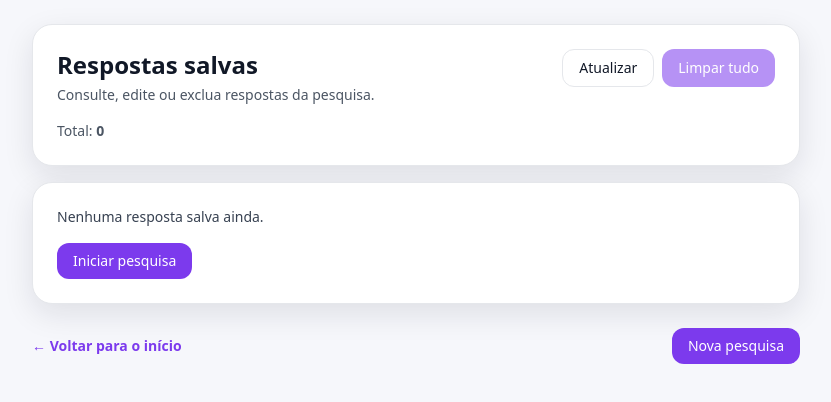
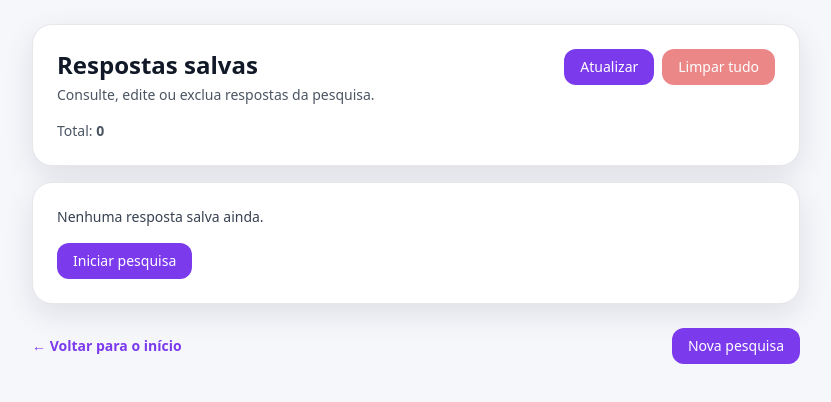
Before and after one commit to joao-holanda19/binds-satisfaction-test, a Vue app: page /responses in a window 1280 px wide. Shown: the top 402 px of the page, without its empty margins (224-1055 px from the left). Built offline with nearby package versions, Linux system fonts and the light colour scheme.

Commit message:
Padroniza cores dos botões de ação (roxo e vermelho)

```diff
--- a/src/style.css
+++ b/src/style.css
@@ -2,21 +2,17 @@
 @tailwind components;
 @tailwind utilities;
 
-/* ============== */
-/* Binds Theme    */
-/* ============== */
 :root {
   /* Core */
   --binds-purple: 124 58 237; /* #7C3AED */
-  --binds-purple-600: 124 58 237;
   --binds-purple-700: 109 40 217; /* #6D28D9 */
 
   /* Surfaces */
-  --bg: 246 247 251;         /* fundo bem claro */
-  --card: 255 255 255;       /* branco */
-  --text: 17 24 39;          /* gray-900 */
-  --muted: 107 114 128;      /* gray-500 */
-  --border: 229 231 235;     /* gray-200 */
+  --bg: 246 247 251;
+  --card: 255 255 255;
+  --text: 17 24 39;
+  --muted: 107 114 128;
+  --border: 229 231 235;
 
   /* Shadows */
   --shadow: 0 10px 30px rgba(17, 24, 39, 0.10);
@@ -32,31 +28,35 @@ body {
   color: rgb(var(--text));
 }
 
-/* Seleção de texto com cor da marca */
+/* Seleção de texto */
 ::selection {
   background: rgba(var(--binds-purple), 0.22);
 }
 
-/* Um “brilho” suave de fundo (bem parecido com o estilo dos prints) */
+/* Fundo com glow roxo */
 .binds-bg {
   background:
     radial-gradient(900px 600px at 50% 72%, rgba(var(--binds-purple), 0.10), transparent 60%),
     rgb(var(--bg));
 }
 
-/* Cards padrão */
+/* Card padrão */
 .binds-card {
   background: rgb(var(--card));
   border: 1px solid rgb(var(--border));
   box-shadow: var(--shadow);
-  border-radius: 20px; /* ~rounded-2xl */
+  border-radius: 20px;
 }
 
-/* Botões padrão */
+/* ===================== */
+/* BOTÕES */
+/* ===================== */
+
 .btn {
   @apply inline-flex items-center justify-center gap-2 rounded-xl px-4 py-2 text-sm font-medium transition;
 }
 
+/* Roxo (ações normais) */
 .btn-primary {
   background: rgb(var(--binds-purple));
   color: white;
@@ -69,32 +69,30 @@ body {
   cursor: not-allowed;
 }
 
+/* Neutro */
 .btn-secondary {
-  @apply border;
-  border-color: rgb(var(--border));
+  border: 1px solid rgb(var(--border));
   background: white;
   color: rgb(var(--text));
 }
 .btn-secondary:hover {
   background: rgba(17, 24, 39, 0.03);
 }
-.btn-secondary:disabled {
+
+/* Vermelho (ações destrutivas) */
+.btn-danger {
+  background: rgb(220 38 38); /* red-600 */
+  color: white;
+}
+.btn-danger:hover {
+  background: rgb(185 28 28); /* red-700 */
+}
+.btn-danger:disabled {
   opacity: 0.55;
   cursor: not-allowed;
 }
 
-/* Inputs padrão */
-.input {
-  @apply w-full rounded-xl border px-3 py-2 text-sm outline-none transition;
-  border-color: rgb(var(--border));
-  background: white;
-}
-.input:focus {
-  border-color: rgba(var(--binds-purple), 0.9);
-  box-shadow: 0 0 0 4px rgba(var(--binds-purple), 0.15);
-}
-
-/* Links padrão */
+/* Links */
 .link {
   color: rgb(var(--binds-purple));
   font-weight: 600;
--- a/src/views/ResponsesView.vue
+++ b/src/views/ResponsesView.vue
@@ -12,15 +12,14 @@
           </div>
 
           <div class="flex flex-wrap gap-2">
-            <button type="button" class="btn btn-secondary" @click="atualizar">
+            <button type="button" class="btn btn-primary" @click="atualizar">
               Atualizar
             </button>
 
             <button
               type="button"
-              class="btn btn-primary"
+              class="btn btn-danger"
               :disabled="respostas.length === 0"
-              :class="respostas.length === 0 ? 'opacity-50' : ''"
               @click="limpar"
             >
               Limpar tudo
@@ -33,12 +32,13 @@
         </div>
       </div>
 
-      <!-- Empty -->
+      <!-- Empty state -->
       <div
         v-if="respostas.length === 0"
         class="mt-4 binds-card p-6 text-sm text-gray-700"
       >
         Nenhuma resposta salva ainda.
+
         <div class="mt-4">
           <RouterLink to="/p/default" class="btn btn-primary">
             Iniciar pesquisa
@@ -46,7 +46,7 @@
         </div>
       </div>
 
-      <!-- List -->
+      <!-- Lista -->
       <div v-else class="mt-4 space-y-3">
         <div
           v-for="r in respostas"
@@ -56,20 +56,22 @@
           <div class="flex flex-wrap items-start justify-between gap-3">
             <div>
               <div class="text-sm text-gray-600">
-                <span class="font-semibold">Data:</span> {{ formatarData(r.createdAt) }}
+                <span class="font-semibold">Data:</span>
+                {{ formatarData(r.createdAt) }}
               </div>
 
               <div class="mt-1 text-sm text-gray-600">
                 <span class="font-semibold">Nota:</span> {{ r.answers.csat ?? '-' }}
                 <span class="mx-2 text-gray-300">•</span>
-                <span class="font-semibold">Humor:</span> {{ traduzirHumor(r.answers.mood) }}
+                <span class="font-semibold">Humor:</span>
+                {{ traduzirHumor(r.answers.mood) }}
               </div>
             </div>
 
             <div class="flex flex-wrap items-center gap-2">
               <RouterLink
                 :to="`/responses/${r.id}`"
-  class="btn btn-secondary"
+                class="btn btn-primary"
               >
                 Ver
               </RouterLink>
@@ -83,7 +85,7 @@
 
               <button
                 type="button"
-  class="btn btn-secondary border-red-300 text-red-700 hover:bg-red-50"
+                class="btn btn-danger"
                 @click="excluir(r.id)"
               >
                 Excluir
@@ -94,7 +96,7 @@
           <div class="mt-4 grid gap-2 text-sm text-gray-700">
             <div>
               <span class="font-semibold">E-mail:</span>
-              {{ r.answers.email ? r.answers.email : 'Não informado' }}
+              {{ r.answers.email || 'Não informado' }}
             </div>
 
             <div>
@@ -104,7 +106,7 @@
 
             <div>
               <span class="font-semibold">Comentário:</span>
-              {{ r.answers.comment ? r.answers.comment : 'Sem comentário' }}
+              {{ r.answers.comment || 'Sem comentário' }}
             </div>
           </div>
         </div>
@@ -152,8 +154,7 @@ function excluir(id: string) {
 
 function formatarData(iso: string) {
   try {
-    const d = new Date(iso);
-    return d.toLocaleString('pt-BR');
+    return new Date(iso).toLocaleString('pt-BR');
   } catch {
     return iso;
   }
```
Lines whose indentation alone changed are shown as unchanged.
